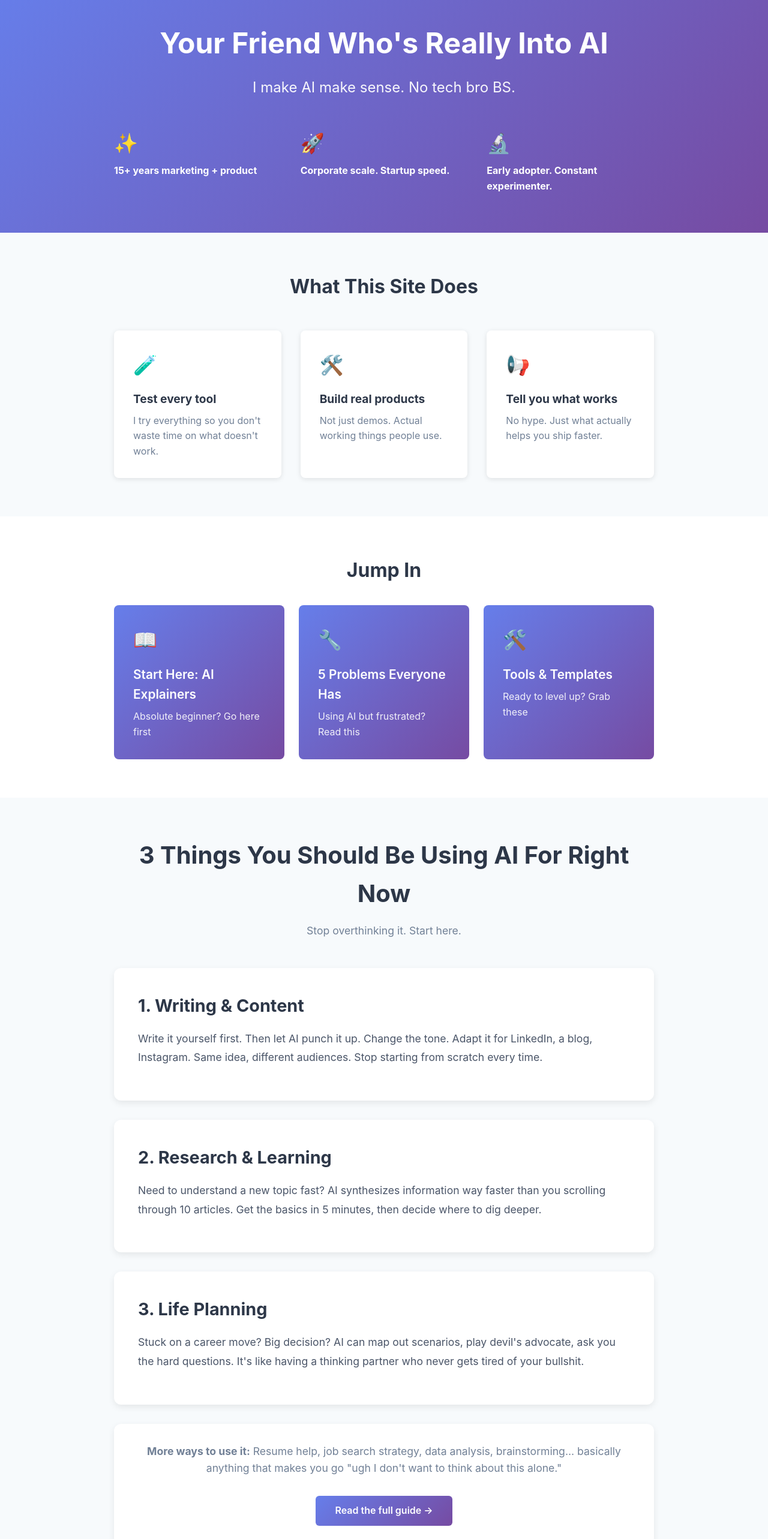
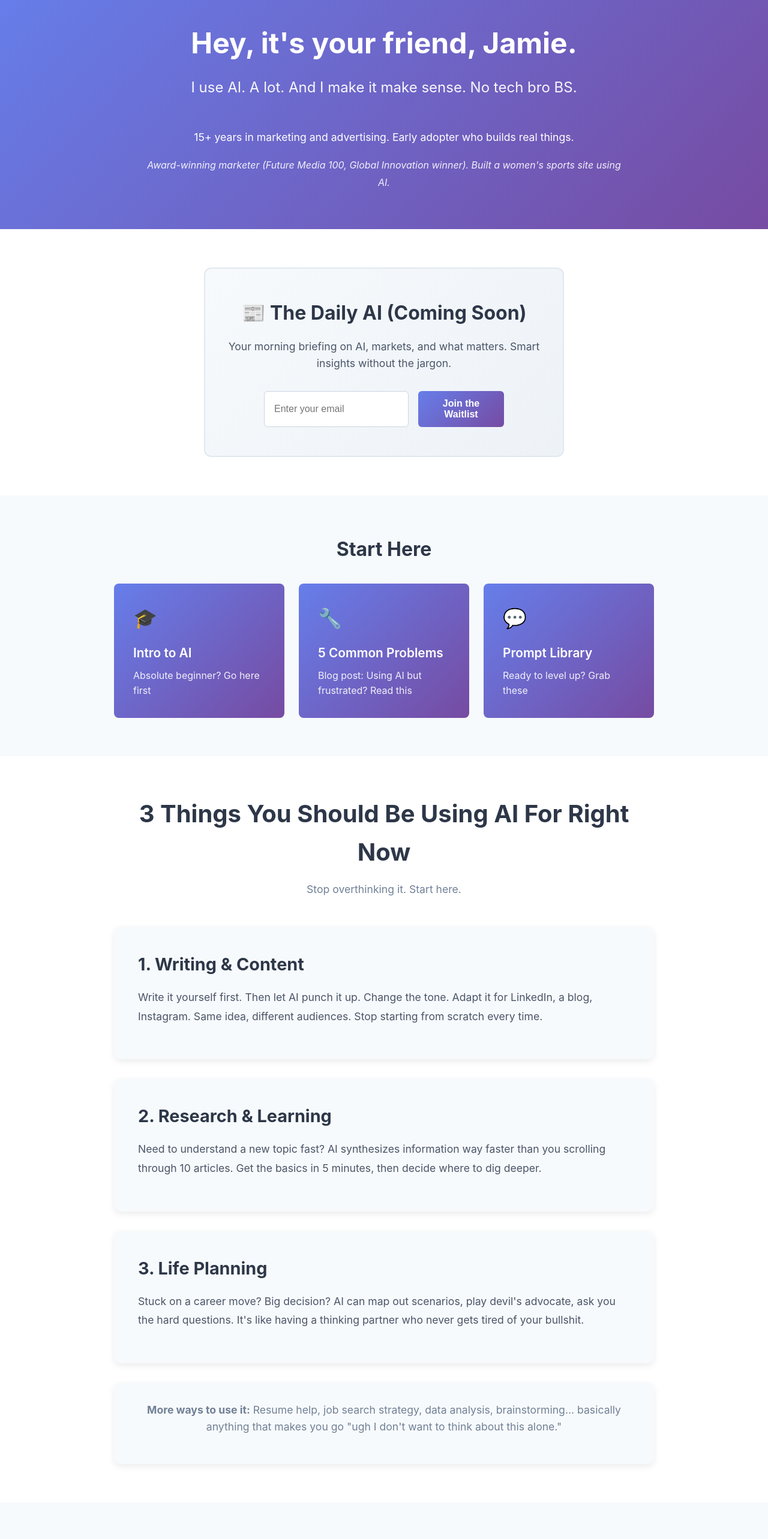
Before and after one commit to givemetheballai-debug/Buildwithjamie, a Next.js app: page / in a window 1280 px wide. Shown: the part 100-2666 px from the top of the page at 60% size. Built offline with nearby package versions, Linux system fonts and the light colour scheme.

Commit message:
Update page.js

```diff
--- a/app/page.js
+++ b/app/page.js
@@ -17,72 +17,78 @@ export default function Home() {
         textAlign: 'center'
       }}>
         <h1 style={{fontSize: '3rem', marginBottom: '1rem', fontWeight: '700'}}>
-          Your Friend Who's Really Into AI
+          Hey, it's your friend, Jamie.
         </h1>
-        <p style={{fontSize: '1.5rem', marginBottom: '2rem', opacity: '0.95'}}>
-          I make AI make sense. No tech bro BS.
+        <p style={{fontSize: '1.5rem', marginBottom: '2rem', opacity: '0.95', lineHeight: '1.6'}}>
+          I use AI. A lot. And I make it make sense. No tech bro BS.
         </p>
 
-        {/* Who You Are */}
+        {/* Credentials */}
         <div style={{
-          display: 'grid',
-          gridTemplateColumns: 'repeat(auto-fit, minmax(250px, 1fr))',
-          gap: '2rem',
-          maxWidth: '900px',
+          maxWidth: '800px',
           margin: '3rem auto 0',
-          textAlign: 'left'
+          fontSize: '1.1rem',
+          lineHeight: '1.8'
         }}>
-          <div>
-            <div style={{fontSize: '2rem', marginBottom: '0.5rem'}}>✨</div>
-            <strong>15+ years marketing + product</strong>
-          </div>
-          <div>
-            <div style={{fontSize: '2rem', marginBottom: '0.5rem'}}>🚀</div>
-            <strong>Corporate scale. Startup speed.</strong>
-          </div>
-          <div>
-            <div style={{fontSize: '2rem', marginBottom: '0.5rem'}}>🔬</div>
-            <strong>Early adopter. Constant experimenter.</strong>
-          </div>
+          <p style={{marginBottom: '1rem'}}>
+            15+ years in marketing and advertising. Early adopter who builds real things.
+          </p>
+          <p style={{fontStyle: 'italic', opacity: '0.9', fontSize: '1rem'}}>
+            Award-winning marketer (Future Media 100, Global Innovation winner). Built a women's sports site using AI.
+          </p>
         </div>
       </div>
 
-      {/* What This Site Does */}
-      <section style={{padding: '4rem 2rem', background: '#f7fafc'}}>
-        <div style={{maxWidth: '900px', margin: '0 auto', textAlign: 'center'}}>
-          <h2 style={{fontSize: '2rem', marginBottom: '3rem', color: '#2d3748'}}>
-            What This Site Does
+      {/* Email Signup - Top */}
+      <section style={{padding: '4rem 2rem', background: 'white'}}>
+        <div style={{
+          maxWidth: '600px',
+          margin: '0 auto',
+          textAlign: 'center',
+          padding: '3rem 2rem',
+          background: 'linear-gradient(135deg, #f7fafc 0%, #edf2f7 100%)',
+          borderRadius: '12px',
+          border: '2px solid #e2e8f0'
+        }}>
+          <h2 style={{fontSize: '2rem', marginBottom: '1rem', color: '#2d3748'}}>
+            📰 The Daily AI (Coming Soon)
           </h2>
-          <div style={{
-            display: 'grid',
-            gridTemplateColumns: 'repeat(auto-fit, minmax(250px, 1fr))',
-            gap: '2rem',
-            textAlign: 'left'
-          }}>
-            <div style={{padding: '2rem', background: 'white', borderRadius: '8px', boxShadow: '0 2px 8px rgba(0,0,0,0.1)'}}>
-              <div style={{fontSize: '2rem', marginBottom: '1rem'}}>🧪</div>
-              <h3 style={{fontSize: '1.2rem', marginBottom: '0.5rem', color: '#2d3748'}}>Test every tool</h3>
-              <p style={{color: '#718096'}}>I try everything so you don't waste time on what doesn't work.</p>
-            </div>
-            <div style={{padding: '2rem', background: 'white', borderRadius: '8px', boxShadow: '0 2px 8px rgba(0,0,0,0.1)'}}>
-              <div style={{fontSize: '2rem', marginBottom: '1rem'}}>🛠️</div>
-              <h3 style={{fontSize: '1.2rem', marginBottom: '0.5rem', color: '#2d3748'}}>Build real products</h3>
-              <p style={{color: '#718096'}}>Not just demos. Actual working things people use.</p>
-            </div>
-            <div style={{padding: '2rem', background: 'white', borderRadius: '8px', boxShadow: '0 2px 8px rgba(0,0,0,0.1)'}}>
-              <div style={{fontSize: '2rem', marginBottom: '1rem'}}>📢</div>
-              <h3 style={{fontSize: '1.2rem', marginBottom: '0.5rem', color: '#2d3748'}}>Tell you what works</h3>
-              <p style={{color: '#718096'}}>No hype. Just what actually helps you ship faster.</p>
-            </div>
-          </div>
+          <p style={{fontSize: '1.1rem', color: '#4a5568', marginBottom: '2rem', lineHeight: '1.6'}}>
+            Your morning briefing on AI, markets, and what matters. Smart insights without the jargon.
+          </p>
+          <form style={{display: 'flex', gap: '1rem', maxWidth: '400px', margin: '0 auto'}}>
+            <input
+              type="email"
+              placeholder="Enter your email"
+              style={{
+                flex: 1,
+                padding: '0.75rem 1rem',
+                borderRadius: '6px',
+                border: '1px solid #cbd5e0',
+                fontSize: '1rem'
+              }}
+            />
+            <button style={{
+              padding: '0.75rem 1.5rem',
+              background: 'linear-gradient(135deg, #667eea 0%, #764ba2 100%)',
+              color: 'white',
+              border: 'none',
+              borderRadius: '6px',
+              fontSize: '1rem',
+              fontWeight: '600',
+              cursor: 'pointer'
+            }}>
+              Join the Waitlist
+            </button>
+          </form>
         </div>
       </section>
 
-      {/* Jump In Section */}
-      <section style={{padding: '4rem 2rem', background: 'white'}}>
+      {/* Start Here Section */}
+      <section style={{padding: '4rem 2rem', background: '#f7fafc'}}>
         <div style={{maxWidth: '900px', margin: '0 auto'}}>
           <h2 style={{fontSize: '2rem', marginBottom: '2rem', textAlign: 'center', color: '#2d3748'}}>
-            Jump In
+            Start Here
           </h2>
           <div style={{
             display: 'grid',
@@ -100,8 +106,8 @@ export default function Home() {
             }}
             onMouseOver={(e) => e.currentTarget.style.transform = 'translateY(-4px)'}
             onMouseOut={(e) => e.currentTarget.style.transform = 'translateY(0)'}>
-              <div style={{fontSize: '2rem', marginBottom: '1rem'}}>📖</div>
-              <h3 style={{fontSize: '1.3rem', marginBottom: '0.5rem', fontWeight: '600'}}>Start Here: AI Explainers</h3>
+              <div style={{fontSize: '2rem', marginBottom: '1rem'}}>🎓</div>
+              <h3 style={{fontSize: '1.3rem', marginBottom: '0.5rem', fontWeight: '600'}}>Intro to AI</h3>
               <p style={{opacity: '0.9'}}>Absolute beginner? Go here first</p>
             </a>
 
@@ -117,11 +123,11 @@ export default function Home() {
             onMouseOver={(e) => e.currentTarget.style.transform = 'translateY(-4px)'}
             onMouseOut={(e) => e.currentTarget.style.transform = 'translateY(0)'}>
               <div style={{fontSize: '2rem', marginBottom: '1rem'}}>🔧</div>
-              <h3 style={{fontSize: '1.3rem', marginBottom: '0.5rem', fontWeight: '600'}}>5 Problems Everyone Has</h3>
-              <p style={{opacity: '0.9'}}>Using AI but frustrated? Read this</p>
+              <h3 style={{fontSize: '1.3rem', marginBottom: '0.5rem', fontWeight: '600'}}>5 Common Problems</h3>
+              <p style={{opacity: '0.9'}}>Blog post: Using AI but frustrated? Read this</p>
             </a>
 
-            <a href="/resources" style={{
+            <a href="/resources/prompts" style={{
               padding: '2rem',
               background: 'linear-gradient(135deg, #667eea 0%, #764ba2 100%)',
               color: 'white',
@@ -132,8 +138,8 @@ export default function Home() {
             }}
             onMouseOver={(e) => e.currentTarget.style.transform = 'translateY(-4px)'}
             onMouseOut={(e) => e.currentTarget.style.transform = 'translateY(0)'}>
-              <div style={{fontSize: '2rem', marginBottom: '1rem'}}>🛠️</div>
-              <h3 style={{fontSize: '1.3rem', marginBottom: '0.5rem', fontWeight: '600'}}>Tools & Templates</h3>
+              <div style={{fontSize: '2rem', marginBottom: '1rem'}}>💬</div>
+              <h3 style={{fontSize: '1.3rem', marginBottom: '0.5rem', fontWeight: '600'}}>Prompt Library</h3>
               <p style={{opacity: '0.9'}}>Ready to level up? Grab these</p>
             </a>
           </div>
@@ -141,7 +147,7 @@ export default function Home() {
       </section>
 
       {/* 3 AI Uses Section */}
-      <section style={{padding: '4rem 2rem', background: '#f7fafc'}}>
+      <section style={{padding: '4rem 2rem', background: 'white'}}>
         <div style={{maxWidth: '900px', margin: '0 auto'}}>
           <h2 style={{fontSize: '2.5rem', marginBottom: '1rem', textAlign: 'center', color: '#2d3748'}}>
             3 Things You Should Be Using AI For Right Now
@@ -152,7 +158,7 @@ export default function Home() {
 
           {/* Use Case 1 */}
           <div style={{
-            background: 'white',
+            background: '#f7fafc',
             padding: '2.5rem',
             borderRadius: '12px',
             marginBottom: '2rem',
@@ -168,7 +174,7 @@ export default function Home() {
 
           {/* Use Case 2 */}
           <div style={{
-            background: 'white',
+            background: '#f7fafc',
             padding: '2.5rem',
             borderRadius: '12px',
             marginBottom: '2rem',
@@ -184,7 +190,7 @@ export default function Home() {
 
           {/* Use Case 3 */}
           <div style={{
-            background: 'white',
+            background: '#f7fafc',
             padding: '2.5rem',
             borderRadius: '12px',
             marginBottom: '2rem',
@@ -202,26 +208,160 @@ export default function Home() {
           <div style={{
             textAlign: 'center',
             padding: '2rem',
-            background: 'white',
+            background: '#f7fafc',
             borderRadius: '12px',
             boxShadow: '0 4px 12px rgba(0,0,0,0.08)'
           }}>
             <p style={{fontSize: '1.1rem', color: '#718096', marginBottom: '1rem'}}>
               <strong>More ways to use it:</strong> Resume help, job search strategy, data analysis, brainstorming... basically anything that makes you go "ugh I don't want to think about this alone."
             </p>
+          </div>
+        </div>
+      </section>
+
+      {/* Latest from the Blog */}
+      <section style={{padding: '4rem 2rem', background: '#f7fafc'}}>
+        <div style={{maxWidth: '900px', margin: '0 auto'}}>
+          <h2 style={{fontSize: '2rem', marginBottom: '2rem', textAlign: 'center', color: '#2d3748'}}>
+            Latest from the Blog
+          </h2>
+          <div style={{
+            display: 'grid',
+            gridTemplateColumns: 'repeat(auto-fit, minmax(280px, 1fr))',
+            gap: '1.5rem'
+          }}>
             <a href="/blog/5-problems" style={{
+              padding: '2rem',
+              background: 'white',
+              borderRadius: '8px',
+              textDecoration: 'none',
+              color: '#2d3748',
+              boxShadow: '0 4px 12px rgba(0,0,0,0.08)',
+              transition: 'transform 0.2s',
+              display: 'block'
+            }}
+            onMouseOver={(e) => e.currentTarget.style.transform = 'translateY(-4px)'}
+            onMouseOut={(e) => e.currentTarget.style.transform = 'translateY(0)'}>
+              <h3 style={{fontSize: '1.3rem', marginBottom: '0.5rem', fontWeight: '600'}}>5 Problems Everyone Has With AI</h3>
+              <p style={{color: '#718096'}}>And how to fix them</p>
+            </a>
+          </div>
+          <div style={{textAlign: 'center', marginTop: '2rem'}}>
+            <a href="/blog" style={{
+              color: '#667eea',
+              fontSize: '1.1rem',
+              textDecoration: 'none',
+              fontWeight: '600'
+            }}>
+              See all posts →
+            </a>
+          </div>
+        </div>
+      </section>
+
+      {/* Featured Resource - Context Template */}
+      <section style={{padding: '4rem 2rem', background: 'white'}}>
+        <div style={{maxWidth: '900px', margin: '0 auto'}}>
+          <h2 style={{fontSize: '2rem', marginBottom: '2rem', textAlign: 'center', color: '#2d3748'}}>
+            Featured Resource
+          </h2>
+          <div style={{
+            background: 'linear-gradient(135deg, #667eea 0%, #764ba2 100%)',
+            padding: '3rem',
+            borderRadius: '12px',
+            color: 'white',
+            textAlign: 'center'
+          }}>
+            <div style={{fontSize: '3rem', marginBottom: '1rem'}}>📄</div>
+            <h3 style={{fontSize: '2rem', marginBottom: '1rem', fontWeight: '600'}}>AI Context Template</h3>
+            <p style={{fontSize: '1.2rem', marginBottom: '2rem', opacity: '0.95', lineHeight: '1.6'}}>
+              Stop repeating yourself. This template helps AI remember who you are, what you do, and how you work—so every conversation starts smarter.
+            </p>
+            <a href="/resources/context-template" style={{
               display: 'inline-block',
-              padding: '0.75rem 2rem',
-              background: 'linear-gradient(135deg, #667eea 0%, #764ba2 100%)',
-              color: 'white',
+              padding: '1rem 2rem',
+              background: 'white',
+              color: '#667eea',
               borderRadius: '6px',
               textDecoration: 'none',
               fontWeight: '600',
-              marginTop: '1rem'
-            }}>
-              Read the full guide →
+              fontSize: '1.1rem',
+              transition: 'transform 0.2s'
+            }}
+            onMouseOver={(e) => e.currentTarget.style.transform = 'scale(1.05)'}
+            onMouseOut={(e) => e.currentTarget.style.transform = 'scale(1)'}>
+              Get the Template
             </a>
           </div>
+        </div>
+      </section>
+
+      {/* Email Signup - Bottom */}
+      <section style={{padding: '4rem 2rem', background: '#f7fafc'}}>
+        <div style={{
+          maxWidth: '600px',
+          margin: '0 auto',
+          textAlign: 'center',
+          padding: '3rem 2rem',
+          background: 'white',
+          borderRadius: '12px',
+          border: '2px solid #e2e8f0'
+        }}>
+          <h2 style={{fontSize: '2rem', marginBottom: '1rem', color: '#2d3748'}}>
+            📰 The Daily AI (Coming Soon)
+          </h2>
+          <p style={{fontSize: '1.1rem', color: '#4a5568', marginBottom: '2rem', lineHeight: '1.6'}}>
+            Your morning briefing on AI, markets, and what matters. Smart insights without the jargon.
+          </p>
+          <form style={{display: 'flex', gap: '1rem', maxWidth: '400px', margin: '0 auto'}}>
+            <input
+              type="email"
+              placeholder="Enter your email"
+              style={{
+                flex: 1,
+                padding: '0.75rem 1rem',
+                borderRadius: '6px',
+                border: '1px solid #cbd5e0',
+                fontSize: '1rem'
+              }}
+            />
+            <button style={{
+              padding: '0.75rem 1.5rem',
+              background: 'linear-gradient(135deg, #667eea 0%, #764ba2 100%)',
+              color: 'white',
+              border: 'none',
+              borderRadius: '6px',
+              fontSize: '1rem',
+              fontWeight: '600',
+              cursor: 'pointer'
+            }}>
+              Join the Waitlist
+            </button>
+          </form>
+        </div>
+      </section>
+
+      {/* Final CTA */}
+      <section style={{padding: '4rem 2rem', background: 'white', textAlign: 'center'}}>
+        <div style={{maxWidth: '600px', margin: '0 auto'}}>
+          <h2 style={{fontSize: '2rem', marginBottom: '1.5rem', color: '#2d3748'}}>
+            Ready to dive deeper?
+          </h2>
+          <a href="/resources" style={{
+            display: 'inline-block',
+            padding: '1rem 2.5rem',
+            background: 'linear-gradient(135deg, #667eea 0%, #764ba2 100%)',
+            color: 'white',
+            borderRadius: '6px',
+            textDecoration: 'none',
+            fontWeight: '600',
+            fontSize: '1.2rem',
+            transition: 'transform 0.2s'
+          }}
+          onMouseOver={(e) => e.currentTarget.style.transform = 'scale(1.05)'}
+          onMouseOut={(e) => e.currentTarget.style.transform = 'scale(1)'}>
+            Explore All Resources
+          </a>
         </div>
       </section>
 
```
